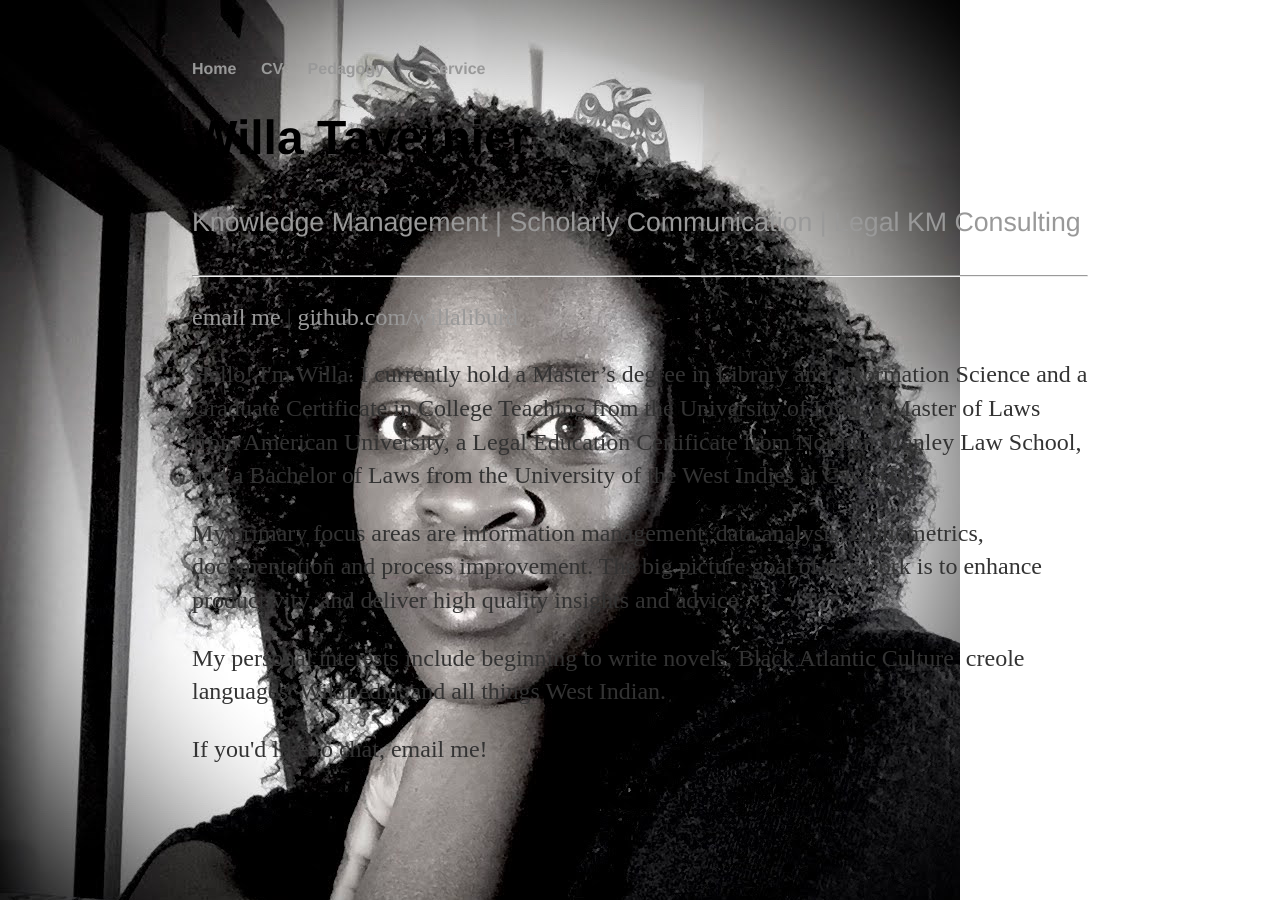
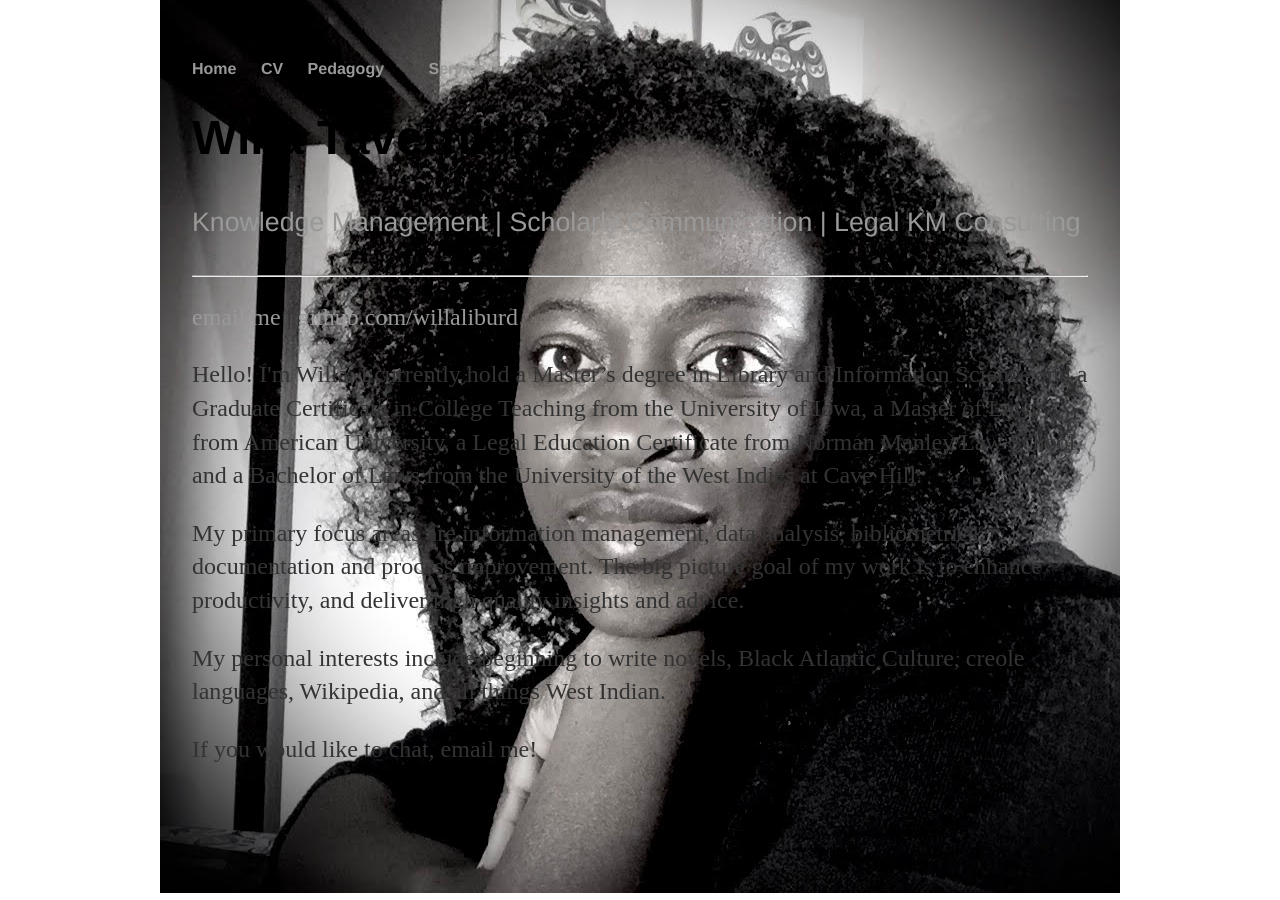
Before and after one commit to willaliburd/willaliburd.github.io, a Jekyll site: the page index.html, which Jekyll copies as it is, in a window 1280 px wide. Built offline with Jekyll 4.4.1, drawn with Linux system fonts in a browser that asks for light colours.

Commit message:
Update index.html

```diff
--- a/index.html
+++ b/index.html
@@ -11,6 +11,7 @@
 			body {
 				background-image: url("./assets/img/desk-forward.JPG");
 				background-repeat: no-repeat;
+				background-position: center;
 			}
 		</style>
 
@@ -42,5 +43,5 @@
 
 	<p>My personal interests include beginning to write novels, Black Atlantic Culture, creole languages, Wikipedia, and all things West Indian. </p>
 
-        <p>If you'd like to chat, email me!</p>
+        <p>If you would like to chat, email me!</p>
 </body>
```
